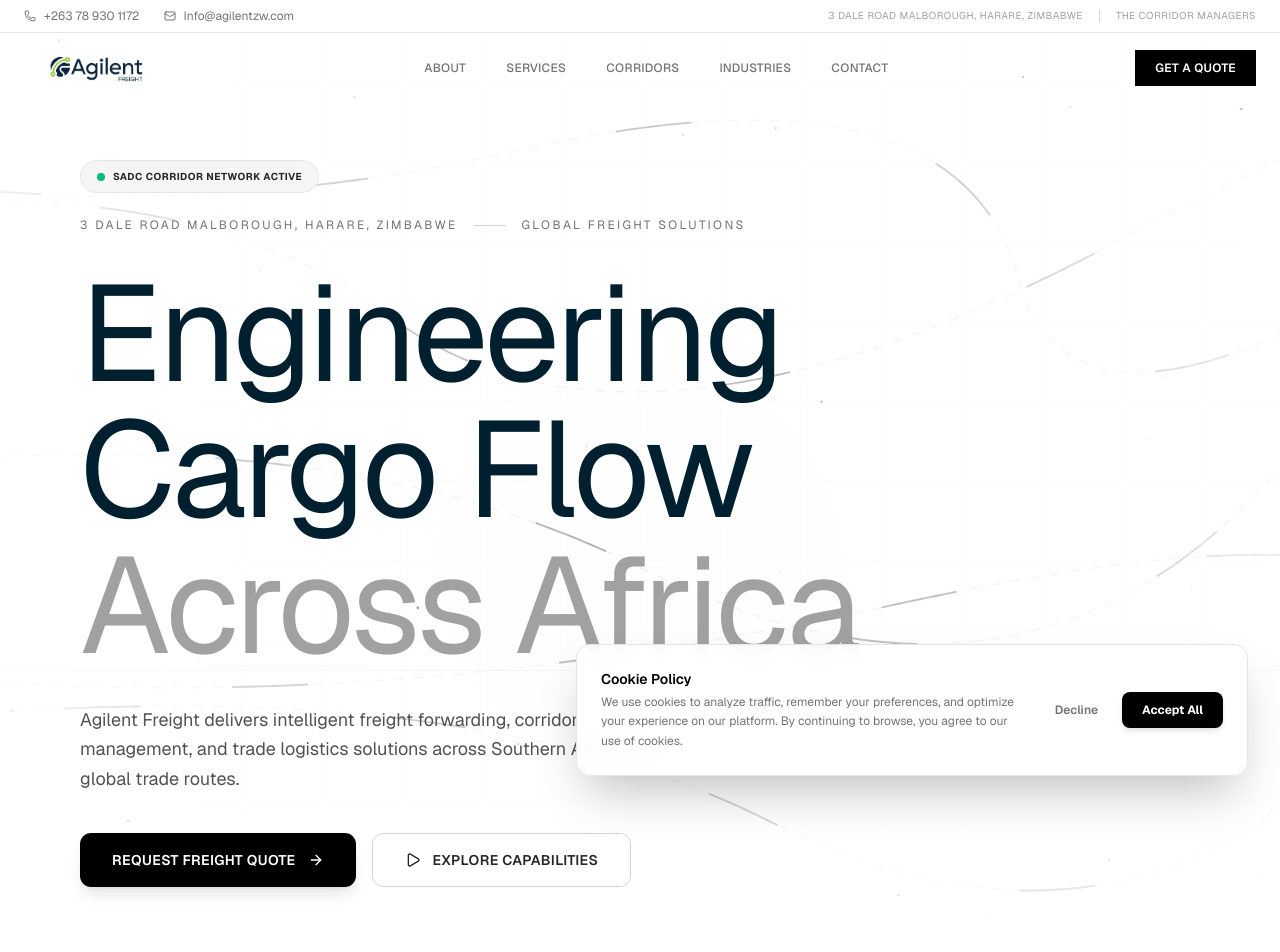
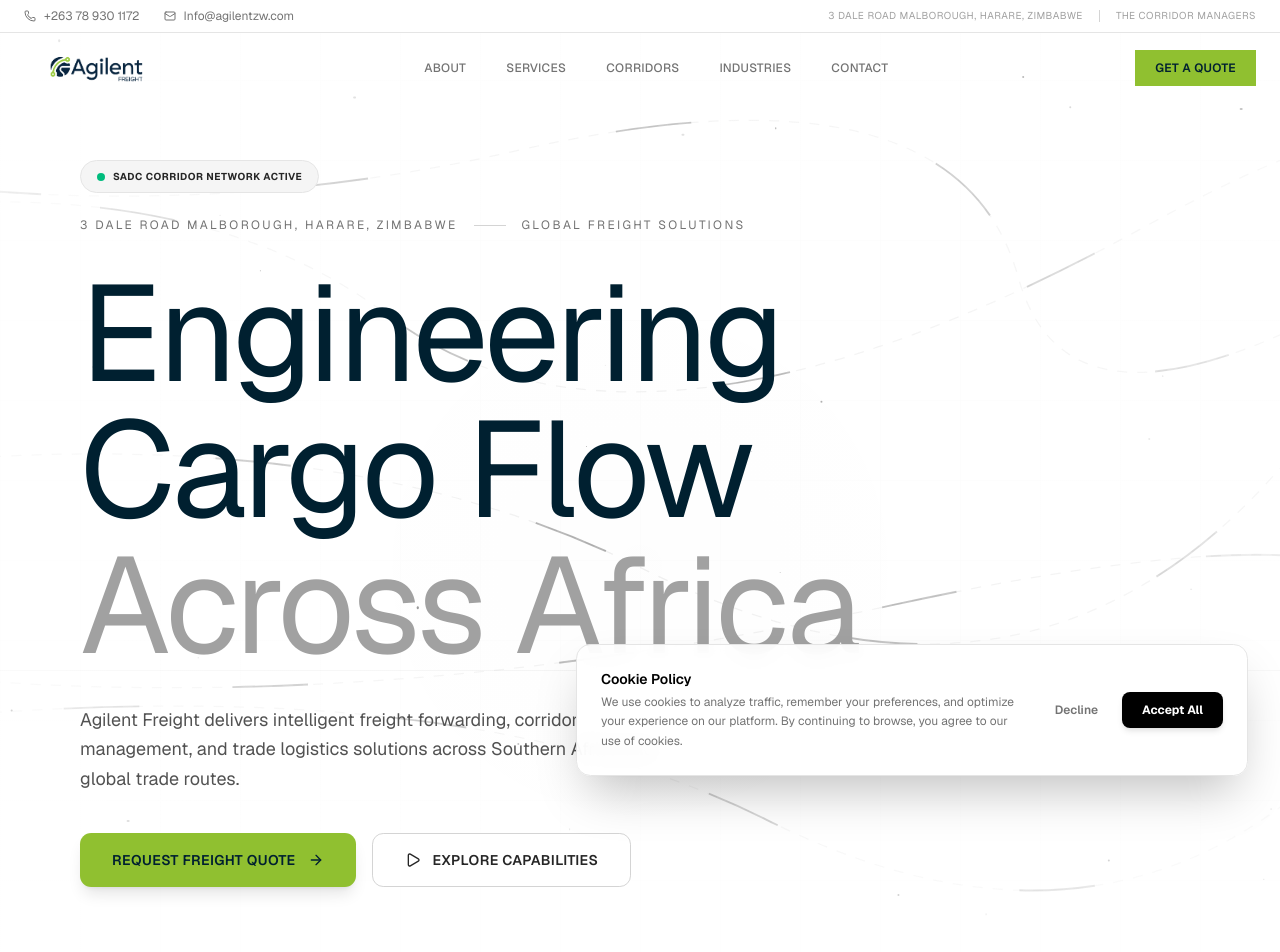
Before and after one commit to NickGwanzura/aligientfreight, a Next.js app: page / in a window 1280 px wide. Shown: the top 952 px of the page. Built offline with nearby package versions, Linux system fonts and the light colour scheme; a web font is replaced by a local one.

Commit message:
Apply lime green accent to all buttons and CTAs

```diff
--- a/src/components/Navbar.tsx
+++ b/src/components/Navbar.tsx
@@ -92,7 +92,7 @@
           <div className="hidden lg:flex items-center gap-4">
             <a
               href="#contact"
-              className="px-5 py-2.5 bg-black text-white text-xs font-semibold tracking-wide uppercase hover:bg-black/90 transition-colors"
+              className="px-5 py-2.5 bg-lime text-lime-foreground text-xs font-semibold tracking-wide uppercase transition-colors hover:bg-lime/85"
             >
               Get a Quote
             </a>
--- a/src/components/sections/ContactSection.tsx
+++ b/src/components/sections/ContactSection.tsx
@@ -143,12 +143,12 @@
                 href="https://wa.me/263789301172"
                 className="flex items-center gap-4 group"
               >
-                <div className="w-12 h-12 bg-green-600 rounded-xl flex items-center justify-center group-hover:bg-green-500 transition-colors">
+                <div className="w-12 h-12 bg-lime rounded-xl flex items-center justify-center group-hover:bg-lime/80 transition-colors">
                   <MessageCircle className="w-5 h-5 text-white" />
                 </div>
                 <div>
                   <p className="text-xs text-neutral-500 uppercase tracking-wider">WhatsApp</p>
-                  <p className="text-black font-semibold group-hover:text-green-600 transition-colors">
+                  <p className="text-black font-semibold group-hover:text-lime transition-colors">
                     +263 78 930 1172
                   </p>
                 </div>
@@ -159,7 +159,7 @@
             <motion.div variants={itemVariants} className="flex flex-wrap gap-3">
               <a
                 href="#contact"
-                className="inline-flex items-center gap-2 px-6 py-3 bg-black hover:bg-neutral-800 text-white font-semibold rounded-lg transition-colors"
+                className="inline-flex items-center gap-2 px-6 py-3 bg-lime text-lime-foreground font-semibold rounded-lg transition-colors hover:bg-lime/85"
               >
                 <Send className="w-4 h-4" />
                 Request Quote
@@ -277,7 +277,7 @@
 
               <button
                 type="submit"
-                className="w-full py-4 bg-black hover:bg-neutral-800 text-white font-semibold rounded-lg transition-colors flex items-center justify-center gap-2"
+                className="w-full py-4 bg-lime text-lime-foreground font-semibold rounded-lg transition-colors flex items-center justify-center gap-2 hover:bg-lime/85"
               >
                 Submit Inquiry
                 <ArrowRight className="w-4 h-4" />
--- a/src/components/sections/HeroSection.tsx
+++ b/src/components/sections/HeroSection.tsx
@@ -254,7 +254,7 @@
           >
             <a
               href="#contact"
-              className="group relative inline-flex items-center justify-center gap-3 bg-black text-white px-8 py-4 text-sm font-semibold tracking-wide uppercase transition-all hover:bg-neutral-900 active:scale-95 shadow-lg shadow-black/10 rounded-xl overflow-hidden"
+              className="group relative inline-flex items-center justify-center gap-3 bg-lime text-lime-foreground px-8 py-4 text-sm font-semibold tracking-wide uppercase transition-all hover:bg-lime/85 active:scale-95 shadow-lg shadow-black/10 rounded-xl overflow-hidden"
             >
               Request Freight Quote
               <ArrowRight className="h-4 w-4 transition-transform group-hover:translate-x-1" />
--- a/src/components/ui/button.tsx
+++ b/src/components/ui/button.tsx
@@ -8,7 +8,7 @@
   {
     variants: {
       variant: {
-        default: "bg-primary text-primary-foreground [a]:hover:bg-primary/80",
+        default: "bg-accent text-accent-foreground shadow-sm hover:bg-accent/85",
         outline:
           "border-border bg-background hover:bg-muted hover:text-foreground aria-expanded:bg-muted aria-expanded:text-foreground dark:border-input dark:bg-input/30 dark:hover:bg-input/50",
         secondary:
```
